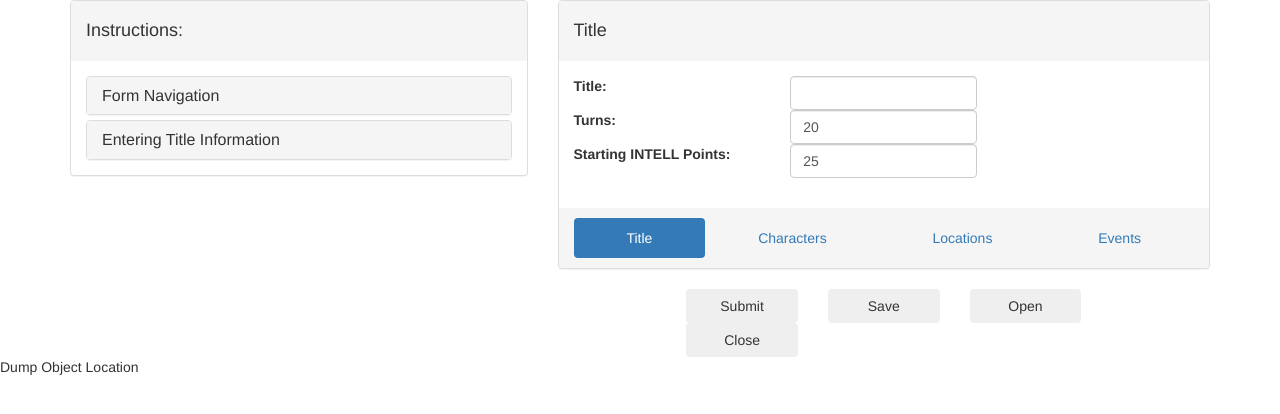
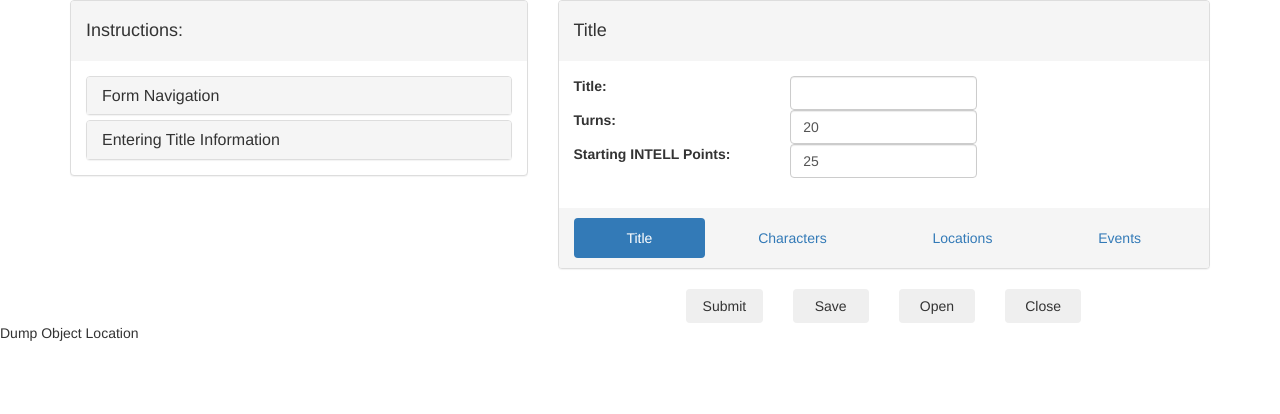
Before and after one commit to raglnd/intell_game, a Django app: page /editor/edit/ in a window 1280 px wide. Shown: the top 414 px of the page. Run offline with Django 3.2, Linux system fonts and the light colour scheme; the visitor is signed in with stand-in values (Sample User, id 1); parts of the project's set-up code (start-up, migrations or seed data) failed here and were passed over; some libraries are stand-ins or nearby versions.

Commit message:
Make buttons fit

```diff
--- a/editor/templates/editor/edit/edit.html
+++ b/editor/templates/editor/edit/edit.html
@@ -692,16 +692,16 @@
       <div class="row">
         <div class="col-sm-2"></div>
         <div class="col-sm-8">
-          <div class="col-sm-4">
+          <div class="col-sm-3">
             <button id="submitBtn" type="button" class="btn btn-block" onclick="currEdit.submitJSON()">Submit</button>
           </div>
-		  <div class="col-sm-4">
+		  <div class="col-sm-3">
             <button id="saveBtn" type="button" class="btn btn-block" onclick="">Save</button>
           </div>
-          <div class="col-sm-4">
+          <div class="col-sm-3">
             <button id="openBtn" type="button" class="btn btn-block">Open</button>
           </div>
-          <div class="col-sm-4">
+          <div class="col-sm-3">
             <button id="closeBtn" type="button" class="btn btn-block">Close</button>
           </div>
         </div>
```
